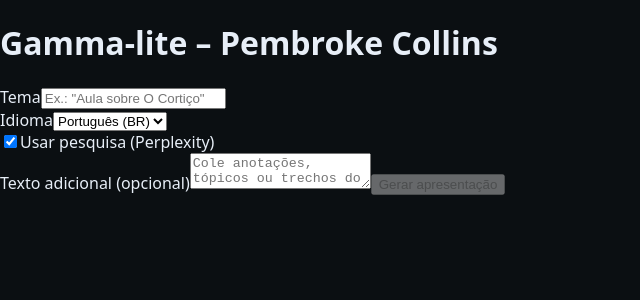
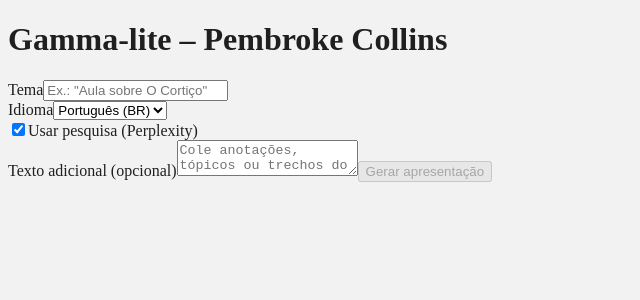
Before and after one commit to felipedml/gamma-lite, a Next.js app: page / in a window 1280 px wide. Shown: the top 300 px of the page, without its empty margins (0-640 px from the left). Built offline with nearby package versions, Linux system fonts and the light colour scheme.

Commit message:
Update globals.css

```diff
--- a/app/globals.css
+++ b/app/globals.css
@@ -1,48 +1,15 @@
+/* app/globals.css */
 :root {
-  --bg: #0b0f12;
-  --panel: #12181d;
-  --muted: #9ba7b4;
-  --brand: #6ee7ff;
+  --brand-700: #4a4a4a;
+  --brand-600: #666666;
+  --brand-100: #f2f2f2;
 }
-* { box-sizing: border-box; }
-html, body { height: 100%; }
-body {
-  margin: 0;
-  font-family: ui-sans-serif, system-ui, -apple-system, Segoe UI, Roboto, Helvetica, Arial;
-  background: var(--bg);
-  color: #e7eef7;
+html, body {
+  background: var(--brand-100);
+  color: #1f1f1f;
 }
-a { color: var(--brand); text-decoration: none; }
-.container {
-  max-width: 1024px;
-  margin: 0 auto;
-  padding: 32px 20px 64px;
+a { color: var(--brand-700); }
+.btn-primary {
+  background: var(--brand-600);
+  color: #fff;
 }
-.panel {
-  background: var(--panel);
-  border: 1px solid #1e2630;
-  border-radius: 14px;
-  padding: 18px;
-}
-.label {
-  display:block; font-size: 13px; color: var(--muted); margin-bottom: 6px;
-}
-.input, .select, .textarea {
-  width: 100%; background: #0e1317; color: #e7eef7;
-  border: 1px solid #222c37; border-radius: 10px; padding: 12px 12px;
-  outline: none;
-}
-.row { display: grid; grid-template-columns: 1fr 1fr 1fr; gap: 12px; }
-.btn {
-  background: linear-gradient(135deg,#35c3ff,#7cf3ff);
-  color: #051018; border: none; border-radius: 10px; padding: 12px 16px;
-  font-weight: 700; cursor: pointer;
-}
-.btn:disabled { opacity: .6; cursor: not-allowed; }
-.small { font-size: 12px; color: var(--muted); }
-.spacer { height: 16px; }
-.iframeWrap { height: 520px; border: 1px solid #1f2933; border-radius: 14px; overflow: hidden; }
-.iframeWrap iframe { width: 100%; height: 100%; border: 0; background: #111; }
-.headerTitle { font-size: 28px; font-weight: 800; letter-spacing: .3px; }
-.sub { color: var(--muted); }
-.badge { background:#0e171f; border:1px solid #213040; padding:4px 8px; border-radius:999px; font-size:12px; color:#a5b6c8; }
```
